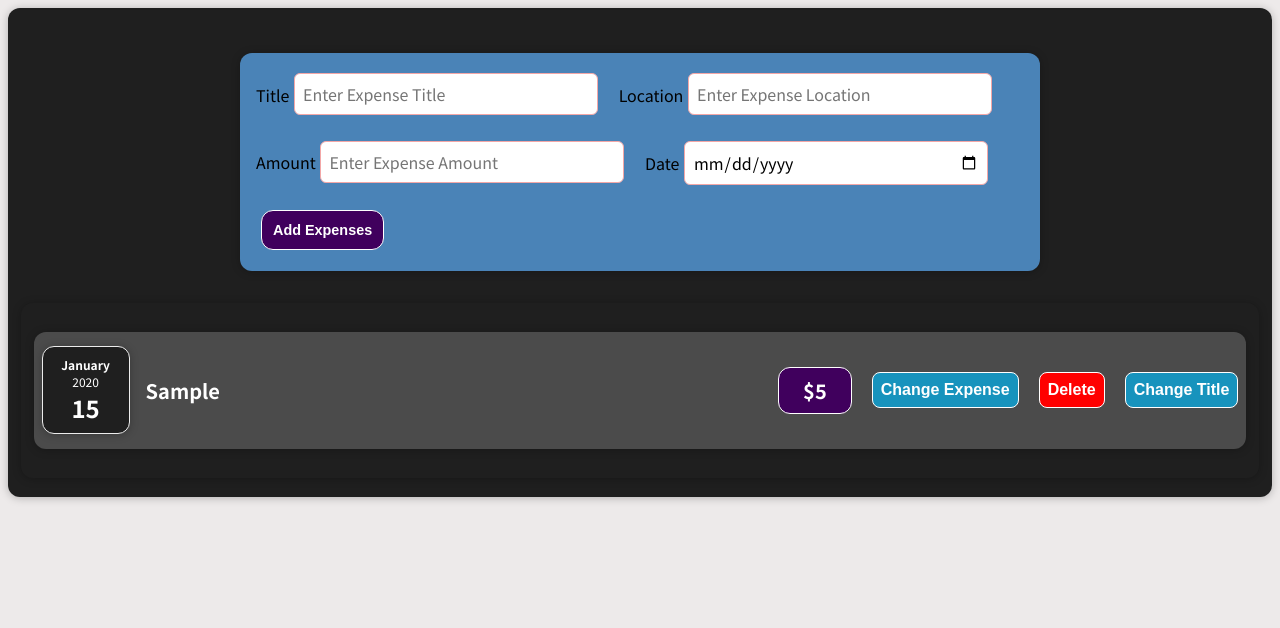
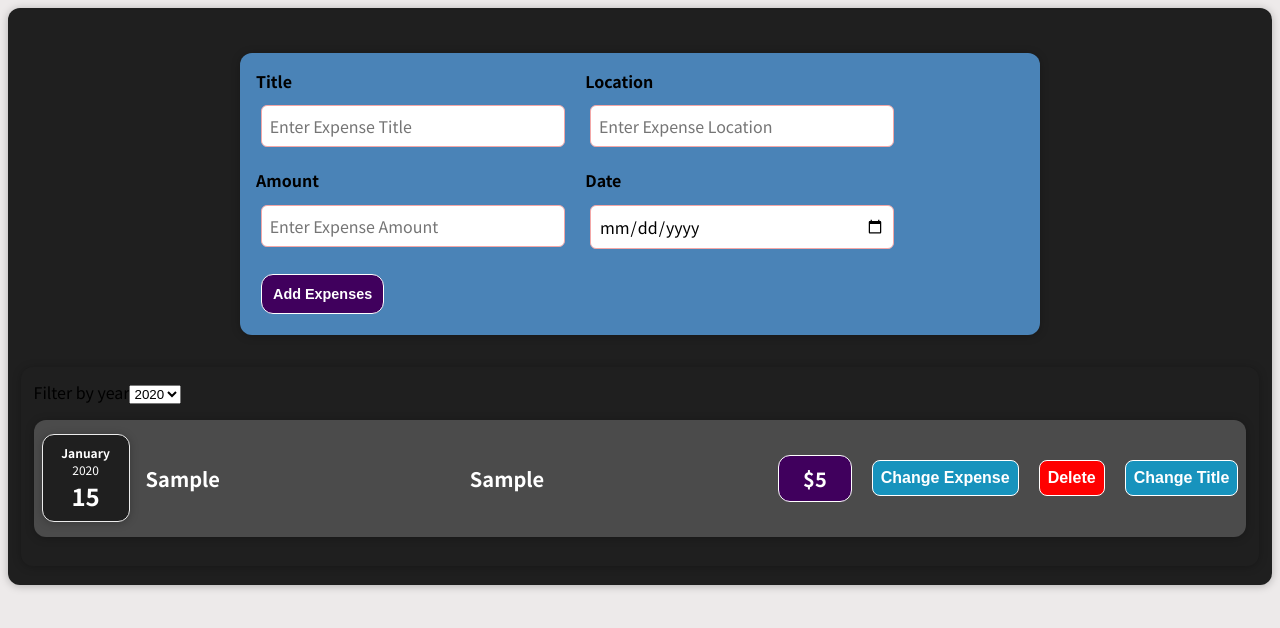
Before and after one commit to nandji3/first-react-app, a React (Create React App) app: page / in a window 1280 px wide. Both pictures are taken after typing "Sample", "Sample", "5", "2020-01-15" into the empty fields and a click on the button "Add Expenses". Shown: the top 628 px of the page. Built offline with nearby package versions, Linux system fonts and the light colour scheme.

Commit message:
Add Filter  functionality is not working

```diff
--- a/src/components/Expenses/ExpenseDetails.js
+++ b/src/components/Expenses/ExpenseDetails.js
@@ -5,7 +5,7 @@ const ExpenseDetails = (props) => {
     return (
         <div className="expense-item__description">
             <h2 className='expense-item__h2'>{props.title}</h2>
-            <h2 className='expense-item__h2'>{props.LocationOfExpenditure}</h2>
+            <h2 className='expense-item__h2'>{props.location}</h2>
             <div className="expense-item__price">${props.amount}</div>
         </div>
     )
--- /dev/null
+++ b/src/components/Expenses/ExpenseFilter.js
@@ -0,0 +1,23 @@
+
+const ExpenseFilter = (props) => {
+
+    const dropdownChangeHandler = (e) => {
+        props.onChangeFilter(e.target.value)
+    }
+
+    return (
+        <div className="expenses-filter">
+            <div className="expenses-filter_control">
+                <label>Filter by year</label>
+                <select value={props.selected} onChange={dropdownChangeHandler}>
+                    <option value="2022">2022</option>
+                    <option value="2021">2021</option>
+                    <option value="2020">2020</option>
+                    <option value="2019">2019</option>
+                </select>
+            </div>
+        </div>
+    )
+}
+
+export default ExpenseFilter
--- a/src/components/Expenses/ExpenseItem.js
+++ b/src/components/Expenses/ExpenseItem.js
@@ -35,7 +35,7 @@ const ExpenseItem = (props) => {
     return (
         <Card key={props.key} className="expense-item">
             <ExpenseDate date={props.date} />
-            <ExpenseDetails title={title} LocationOfExpenditure={props.LocationOfExpenditure} amount={expense} />
+            <ExpenseDetails title={title} location={props.location} amount={expense} />
             <button onClick={changeExpense} style={{ ...style, backgroundColor: "#1793bd" }}>Change Expense</button>
             <button onClick={(e) => e.target.parentElement.remove()} style={style}>Delete</button>
             <button onClick={changeTitle} style={{ ...style, backgroundColor: "#1793bd" }}>Change Title</button>
--- a/src/components/Expenses/Expenses.js
+++ b/src/components/Expenses/Expenses.js
@@ -1,13 +1,20 @@
 import ExpenseItem from './ExpenseItem';
+import ExpenseFilter from './ExpenseFilter'
 import Card from '../UI/Card';
+import { useState } from 'react';
 
 const Expenses = ({ expenses }) => {
+    const [filteredYear, setFilteredYear] = useState('2020');
+
+    const filterChangeHandler = (selectedYear) => {
+        setFilteredYear(selectedYear);
+    }
 
     return (
-        <Card>
+        <Card className='expenses'>
+            <ExpenseFilter selected={filteredYear} onChangeFilter={filterChangeHandler} />
             {expenses.map((exp, i) => {
-                console.log(i)
-                return (<ExpenseItem key={exp.id} title={exp.title} LocationOfExpenditure={exp.LocationOfExpenditure} amount={exp.amount} date={exp.date} />)
+                return (<ExpenseItem key={exp.id} title={exp.title} location={exp.location} amount={exp.amount} date={exp.date} />)
             })}
         </Card >
     );
--- a/src/components/NewExpense/ExpenseForm.js
+++ b/src/components/NewExpense/ExpenseForm.js
@@ -8,19 +8,16 @@ const ExpenseForm = (props) => {
     const [enteredLocation, setEnteredLocation] = useState("");
     const [enteredAmount, setEnteredAmount] = useState("");
     const [enteredDate, setEnteredDate] = useState("");
-    // const [expenseDataTodo, setExpenseDataTodo] = useState([]);
 
     const submitHandler = (e) => {
-        e.preventDefault();
+        e.preventDefault();              //after submit the form data prevent from referesh the screen
         var expenseData = {
             title: enteredTitle,
             location: enteredLocation,
             amount: enteredAmount,
             date: new Date(enteredDate),
-            // status: false,
         };
         props.onSaveExpenseData(expenseData);
-        // setExpenseDataTodo([...expenseDataTodo, expenseData]);
 
         setEnteredTitle("");
         setEnteredLocation("");
@@ -28,23 +25,24 @@ const ExpenseForm = (props) => {
         setEnteredDate("");
     };
 
+
     return (
         <form onSubmit={submitHandler}>
             <div className="new-expense__controls">
                 <div className="new-expense__control">
-                    <lable>Title</lable>
+                    <label>Title</label>
                     <input type="text" value={enteredTitle} onChange={(e) => setEnteredTitle(e.target.value)} placeholder="Enter Expense Title" />
                 </div>
                 <div className="new-expense__control">
-                    <lable>Location</lable>
+                    <label>Location</label>
                     <input type="text" value={enteredLocation} onChange={(e) => setEnteredLocation(e.target.value)} placeholder="Enter Expense Location" />
                 </div>
                 <div className="new-expense__control">
-                    <lable>Amount</lable>
+                    <label>Amount</label>
                     <input type="number" value={enteredAmount} onChange={(e) => setEnteredAmount(e.target.value)} min="0.01" step="0.01" placeholder="Enter Expense Amount" />
                 </div>
                 <div className="new-expense__control">
-                    <lable>Date</lable>
+                    <label>Date</label>
                     <input type="date" value={enteredDate} onChange={(e) => setEnteredDate(e.target.value)} min="2019-01-01" step="2023-06-16" placeholder="Enter Expense Date" />
                 </div>
                 <div className="new-expense__actions">
```
Also changed, not shown: src/App.js (+0 -8 lines), src/components/Expenses/ExpenseFilter.css (added).
